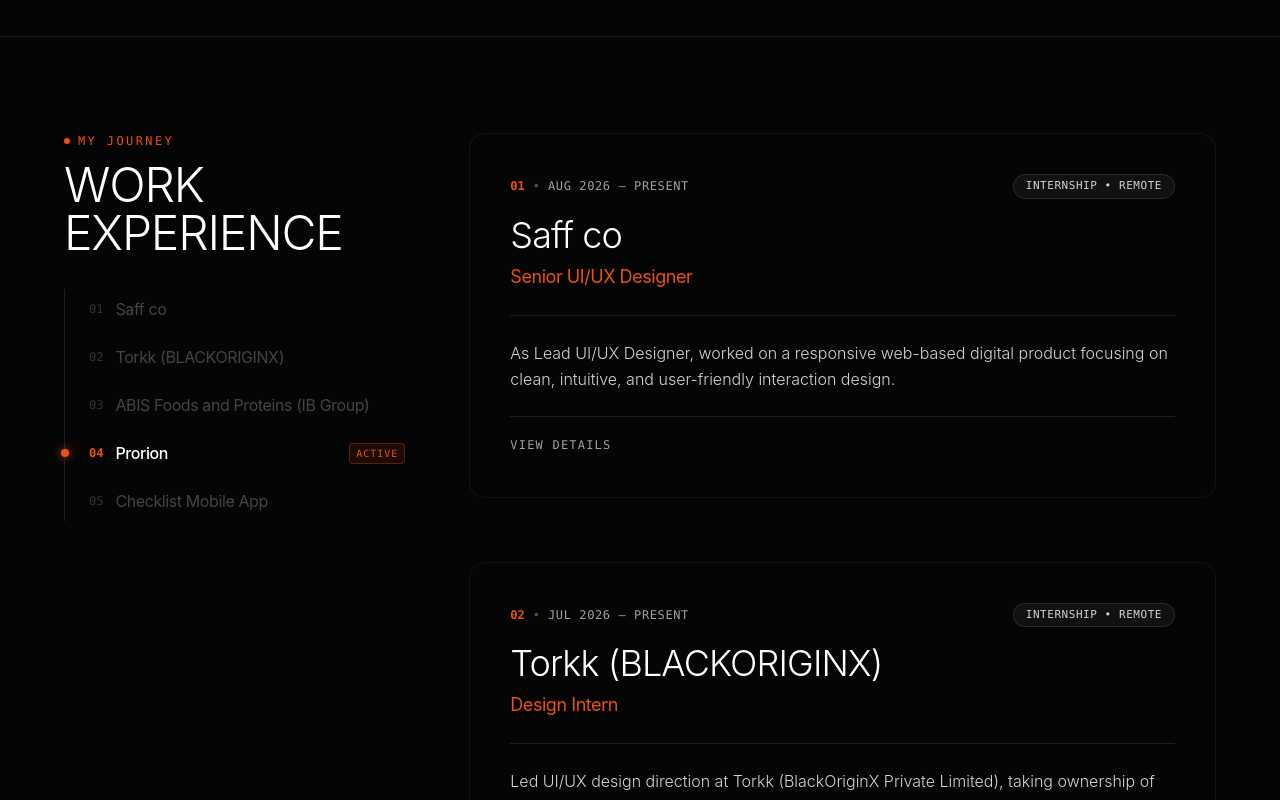
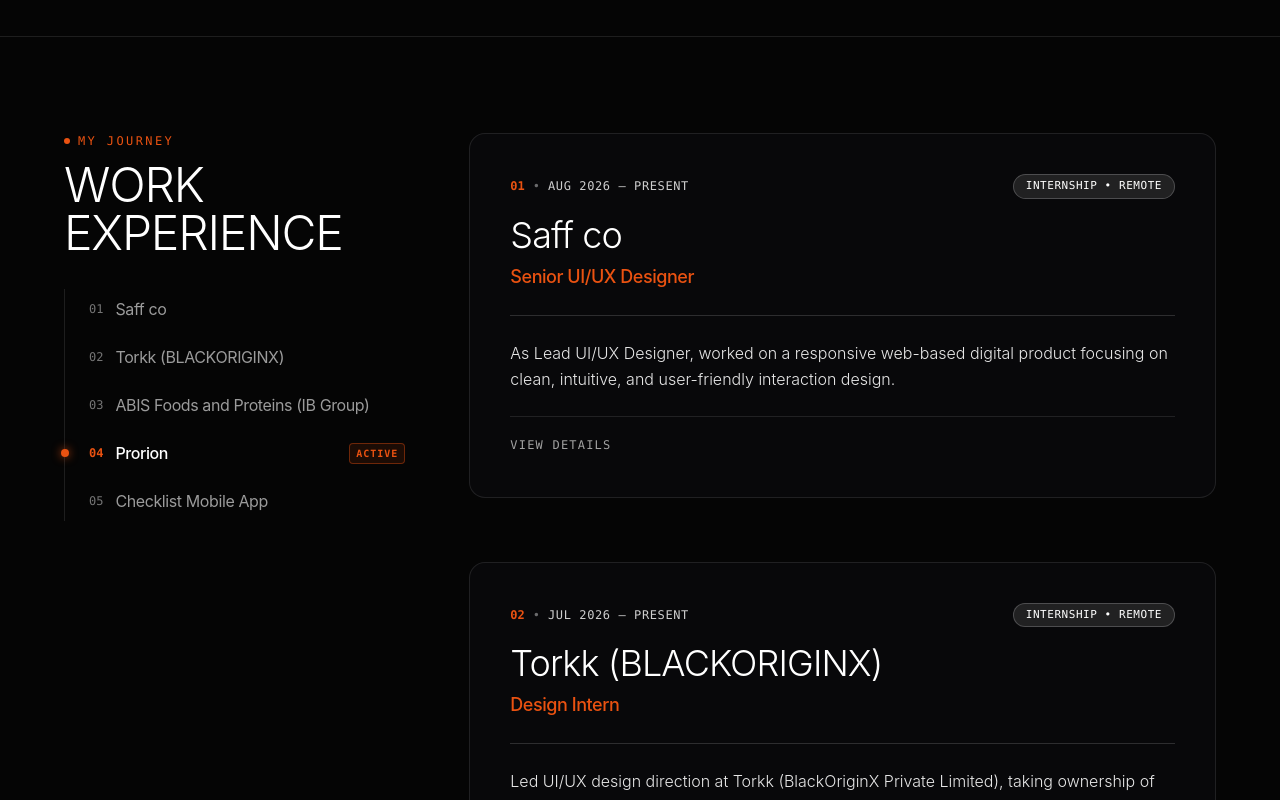
Before and after one commit to araspureh-glitch/humanshu-portfolio, a React (Vite) app: page /about in a window 1280 px wide. Shown: the part 2020-2820 px from the top of the page. Built offline with nearby package versions, Linux system fonts and the light colour scheme.

Commit message:
style: brighten text colors to high-contrast white across timeline component

```diff
--- a/src/components/ui/timeline-02.jsx
+++ b/src/components/ui/timeline-02.jsx
@@ -207,20 +207,20 @@
                   ref={(el) => (stepBtnRefs.current[idx] = el)}
                   onClick={() => scrollToStep(idx)}
                   className={`w-full text-left flex items-center justify-between gap-3 transition-all duration-300 group cursor-pointer ${
-                    isActive ? "opacity-100" : "opacity-40 hover:opacity-75"
+                    isActive ? "opacity-100 font-semibold" : "opacity-75 hover:opacity-100"
                   }`}
                 >
                   <div className="flex items-center gap-3 truncate">
                     <span
                       className={`font-mono text-xs transition-colors duration-300 ${
-                        isActive ? "text-[#EA5211] font-bold" : "text-neutral-500 group-hover:text-white"
+                        isActive ? "text-[#EA5211] font-bold" : "text-white/60 group-hover:text-white"
                       }`}
                     >
                       {item.id}
                     </span>
                     <span
                       className={`text-sm sm:text-base tracking-tight font-sans transition-colors duration-300 truncate ${
-                        isActive ? "text-white font-medium" : "text-neutral-400 group-hover:text-white"
+                        isActive ? "text-white font-medium" : "text-white/80 group-hover:text-white"
                       }`}
                     >
                       {item.company}
@@ -228,7 +228,7 @@
                   </div>
 
                   {isActive && (
-                    <span className="text-[10px] font-mono text-[#EA5211] tracking-widest uppercase border border-[#EA5211]/30 px-1.5 py-0.5 rounded bg-[#EA5211]/10 shrink-0">
+                    <span className="text-[10px] font-mono text-[#EA5211] tracking-widest uppercase border border-[#EA5211]/40 px-1.5 py-0.5 rounded bg-[#EA5211]/10 shrink-0">
                       ACTIVE
                     </span>
                   )}
@@ -257,27 +257,27 @@
                   transition={{ duration: 0.45, ease: [0.16, 1, 0.3, 1] }}
                   className={`p-6 sm:p-10 rounded-2xl border transition-all duration-500 space-y-6 group ${
                     isActive
-                      ? "bg-[#09090b]/90 border-[#EA5211]/30 shadow-[0_20px_50px_rgba(234,82,17,0.1)] border-l-4 border-l-[#EA5211]"
-                      : "bg-[#070709]/50 border-white/5 opacity-70 hover:opacity-90"
+                      ? "bg-[#09090b]/90 border-[#EA5211]/40 shadow-[0_20px_50px_rgba(234,82,17,0.15)] border-l-4 border-l-[#EA5211]"
+                      : "bg-[#09090c]/80 border-white/10 opacity-90 hover:opacity-100"
                   }`}
                 >
                   {/* Header: Number, Date, Company & Role */}
-                  <div className="border-b border-white/10 pb-6 space-y-2">
+                  <div className="border-b border-white/15 pb-6 space-y-2">
                     <div className="flex flex-wrap items-center justify-between gap-3 font-mono text-xs">
                       <div className="flex items-center gap-2">
                         <span className="text-[#EA5211] font-bold">{item.id}</span>
-                        <span className="text-neutral-600">•</span>
-                        <span className="text-neutral-400 tracking-wider uppercase">{item.date}</span>
+                        <span className="text-white/40">•</span>
+                        <span className="text-white/80 tracking-wider uppercase font-medium">{item.date}</span>
                       </div>
 
                       <div className="flex items-center gap-2">
                         {isActive && (
-                          <span className="inline-flex items-center gap-1.5 px-2.5 py-0.5 rounded-full bg-[#EA5211]/10 border border-[#EA5211]/30 text-[10px] font-mono text-[#EA5211]">
+                          <span className="inline-flex items-center gap-1.5 px-2.5 py-0.5 rounded-full bg-[#EA5211]/15 border border-[#EA5211]/40 text-[10px] font-mono text-[#EA5211] font-semibold">
                             <span className="w-1.5 h-1.5 rounded-full bg-[#EA5211] animate-pulse" />
                             ACTIVE ROLE
                           </span>
                         )}
-                        <span className="px-3 py-1 rounded-full bg-white/5 border border-white/10 text-neutral-300 text-[11px] tracking-wider uppercase">
+                        <span className="px-3 py-1 rounded-full bg-white/10 border border-white/20 text-white text-[11px] tracking-wider uppercase font-medium">
                           {item.type}
                         </span>
                       </div>
@@ -286,25 +286,25 @@
                     <h3 className="text-2xl sm:text-4xl font-light tracking-tight text-white font-sans pt-2">
                       {item.company}
                     </h3>
-                    <p className="text-base sm:text-lg font-normal text-[#EA5211] tracking-tight font-sans">
+                    <p className="text-base sm:text-lg font-medium text-[#EA5211] tracking-tight font-sans">
                       {item.role || item.title}
                     </p>
                   </div>
 
                   {/* Work Cover Image Preview */}
                   {item.image && (
-                    <div className="relative overflow-hidden rounded-xl border border-white/10 bg-[#121214] max-h-56 sm:max-h-72">
+                    <div className="relative overflow-hidden rounded-xl border border-white/15 bg-[#121214] max-h-56 sm:max-h-72">
                       <img
                         src={item.image}
                         alt={item.company}
                         className="w-full h-full object-cover object-top transition-transform duration-700 ease-out group-hover:scale-[1.03]"
                       />
-                      <div className="absolute inset-0 bg-gradient-to-t from-[#09090b] via-transparent to-transparent opacity-60" />
+                      <div className="absolute inset-0 bg-gradient-to-t from-[#09090b] via-transparent to-transparent opacity-50" />
                     </div>
                   )}
 
                   {/* Description */}
-                  <p className="text-sm sm:text-base text-neutral-300 font-light leading-relaxed">
+                  <p className="text-sm sm:text-base text-white/90 font-light leading-relaxed">
                     {item.summary || item.description}
                   </p>
 
@@ -330,13 +330,13 @@
                             opacity: { duration: 0.15 }
                           }
                         }}
-                        className="overflow-hidden pt-2 border-t border-white/10"
+                        className="overflow-hidden pt-2 border-t border-white/15"
                       >
                         <div className="space-y-3 py-2">
-                          <h5 className="text-xs font-mono uppercase tracking-widest text-[#EA5211] font-medium">
+                          <h5 className="text-xs font-mono uppercase tracking-widest text-[#EA5211] font-semibold">
                             Key Responsibilities & Impact:
                           </h5>
-                          <ul className="space-y-2.5 text-xs sm:text-sm text-neutral-300 font-light">
+                          <ul className="space-y-2.5 text-xs sm:text-sm text-white/90 font-light">
                             {item.highlights.map((bullet, bIdx) => (
                               <li key={bIdx} className="flex items-start gap-3">
                                 <span className="text-[#EA5211] font-mono mt-0.5">•</span>
```
